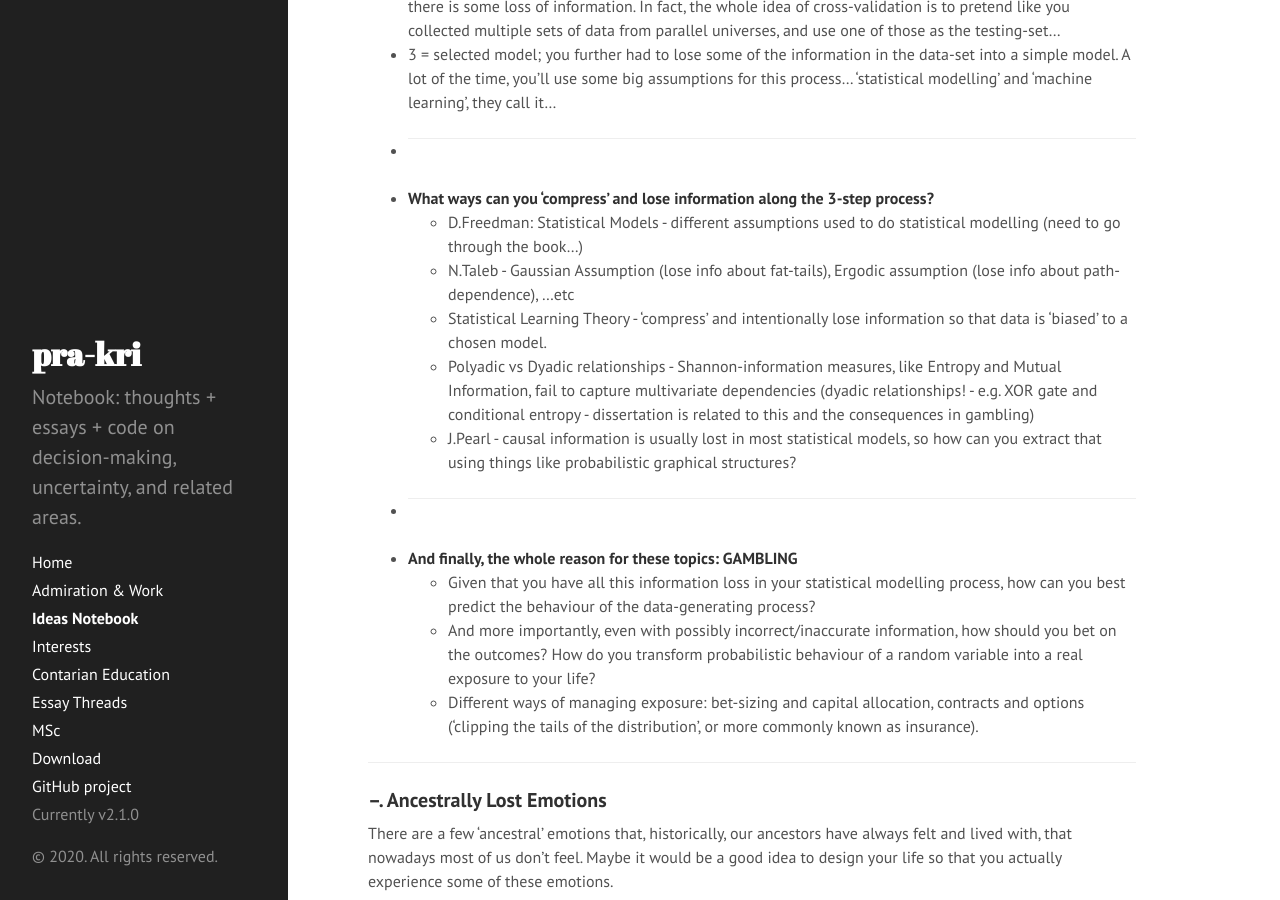
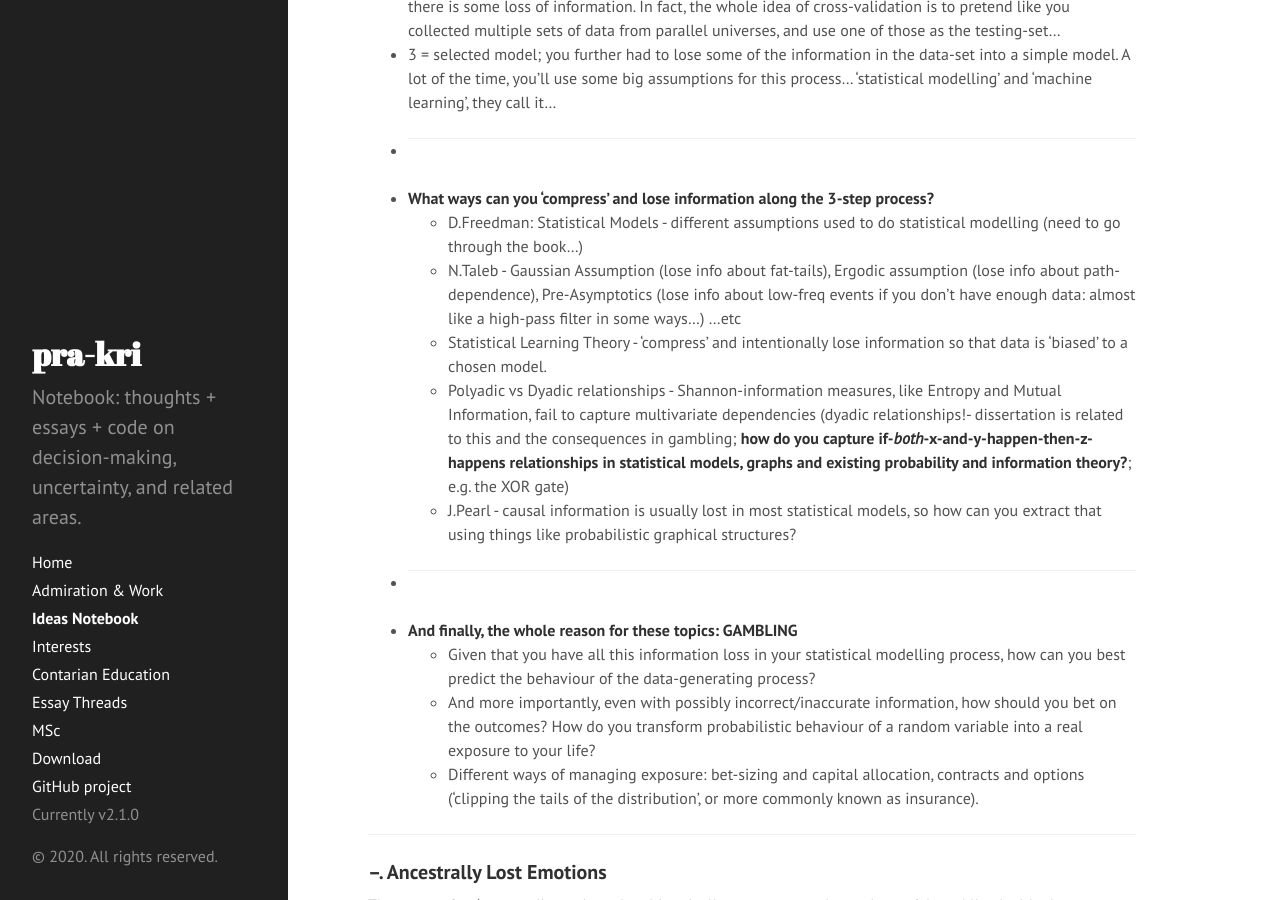
Before and after one commit to pra-kri/pra-kri.github.io, a Jekyll site: the page built from IdeasNotebook.md, in a window 1280 px wide and 900 px high, scrolled down 1418 px. Built offline with Jekyll 4.4.1, drawn with Linux system fonts in a browser that asks for light colours; Markdown is read by kramdown in place of the engine named in the settings.

Commit message:
Update IdeasNotebook.md

```diff
--- a/IdeasNotebook.md
+++ b/IdeasNotebook.md
@@ -36,9 +36,9 @@ title: Ideas Notebook
 * ----------------------------------------------------------
 * **What ways can you 'compress' and lose information along the 3-step process?**
   * D.Freedman: Statistical Models - different assumptions used to do statistical modelling (need to go through the book...)
-  * N.Taleb - Gaussian Assumption (lose info about fat-tails), Ergodic assumption (lose info about path-dependence), ...etc
+  * N.Taleb - Gaussian Assumption (lose info about fat-tails), Ergodic assumption (lose info about path-dependence), Pre-Asymptotics (lose info about low-freq events if you don't have enough data: almost like a high-pass filter in some ways...) ...etc
   * Statistical Learning Theory - 'compress' and intentionally lose information so that data is 'biased' to a chosen model.
-  * Polyadic vs Dyadic relationships - Shannon-information measures, like Entropy and Mutual Information, fail to capture multivariate dependencies (dyadic relationships! - e.g. XOR gate and conditional entropy - dissertation is related to this and the consequences in gambling)
+  * Polyadic vs Dyadic relationships - Shannon-information measures, like Entropy and Mutual Information, fail to capture multivariate dependencies (dyadic relationships!- dissertation is related to this and the consequences in gambling; **how do you capture if-*both*-x-and-y-happen-then-z-happens relationships in statistical models, graphs and existing probability and information theory?**; e.g. the XOR gate)
   * J.Pearl - causal information is usually lost in most statistical models, so how can you extract that using things like probabilistic graphical structures?
 * ----------------------------------------------------------
 * **And finally, the whole reason for these topics: GAMBLING**
```
